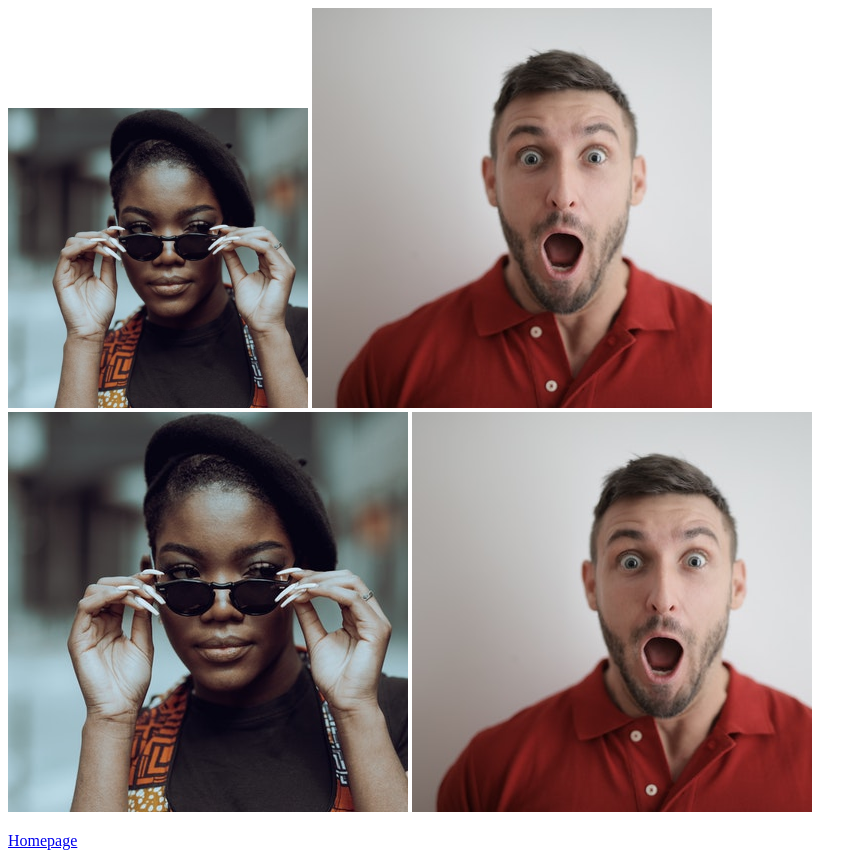
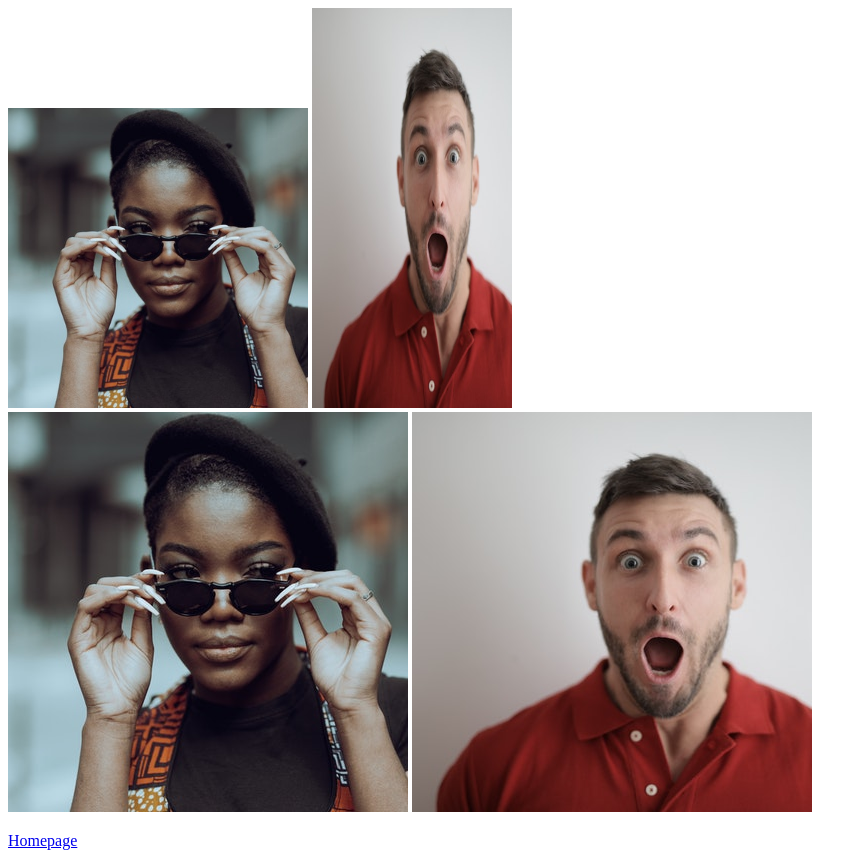
Before and after one commit to erose524/web-development-practice, a plain HTML site: page projects/CSSPractice/04-chaining-selectors/index.html in a window 1280 px wide. Shown: the whole page, without its empty margins (0-867 px from the left). Drawn offline with Linux system fonts and the light colour scheme.

Commit message:
fixed typo that messed up css activity 4 distortion

```diff
--- a/projects/CSSPractice/04-chaining-selectors/style.css
+++ b/projects/CSSPractice/04-chaining-selectors/style.css
@@ -1,9 +1,9 @@
 .avatar.proportioned{
-    width:300px;
-    height:auto;
+    width: 300px;
+    height: auto;
 }
 
-.avatar.distored{
-    width:200px;
-    height:400px;
+.avatar.distorted{
+    width: 200px;
+    height: 400px;
 }
```
